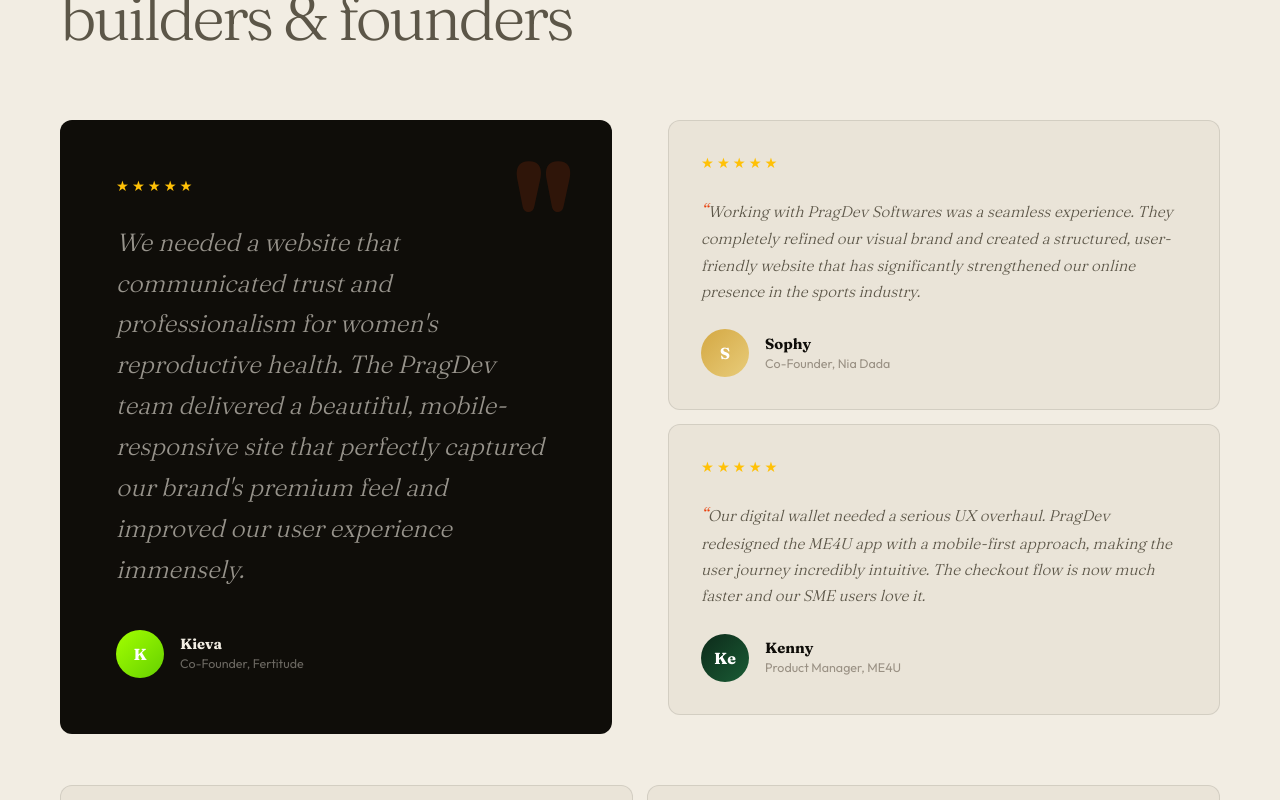
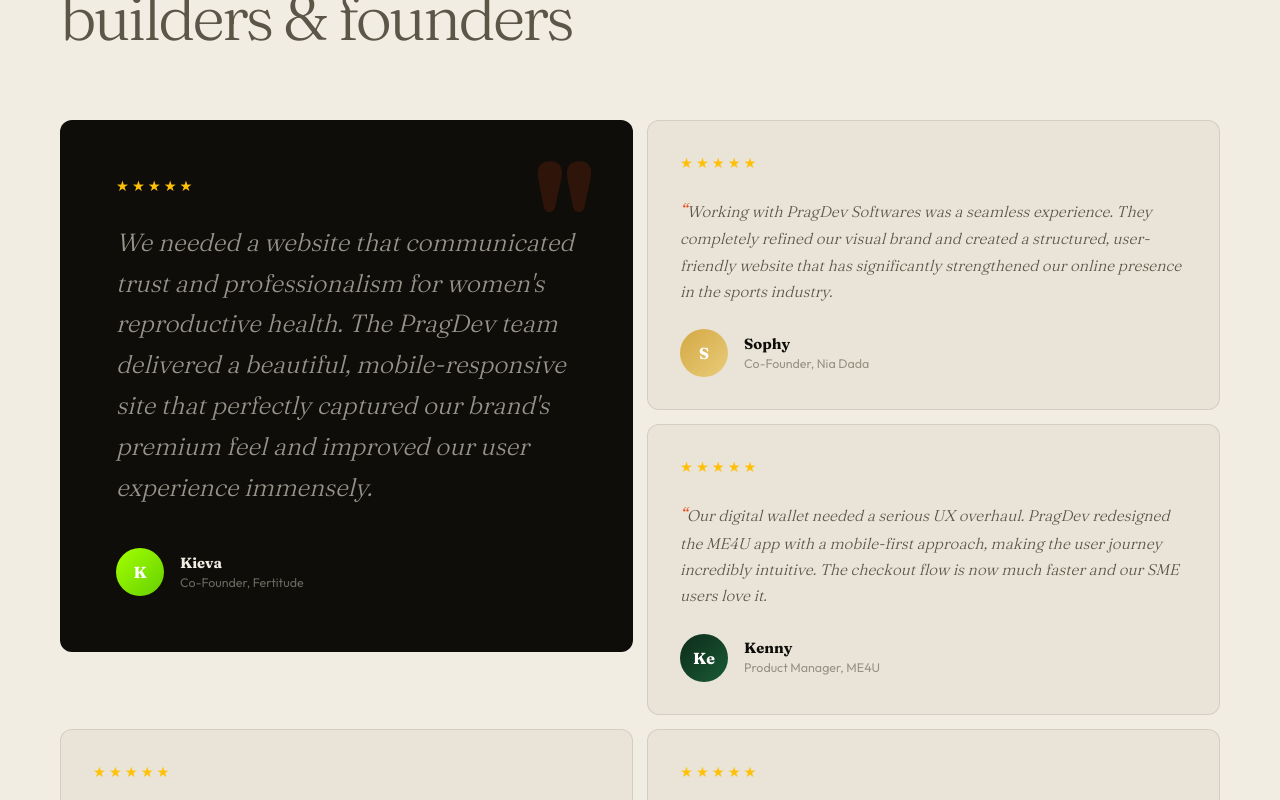
Before and after one commit to Abayo24/PragDev, a Next.js app: page / in a window 1280 px wide. Shown: the part 7100-7900 px from the top of the page. Built offline with nearby package versions, Linux system fonts and the light colour scheme.

Commit message:
style: adjust spacing

```diff
--- a/components/Testimonials.tsx
+++ b/components/Testimonials.tsx
@@ -89,7 +89,7 @@ export default function Testimonials() {
         </h2>
 
         {/* Featured + side */}
-        <div className="grid grid-cols-1 lg:grid-cols-2 gap-14 mb-3.5 items-start">
+        <div className="grid grid-cols-1 lg:grid-cols-2 gap-3.5 items-start">
           {/* Big quote */}
           <div className="bg-ink rounded-xl p-14 relative overflow-hidden lg:row-span-2 reveal delay-1">
             <span
```
